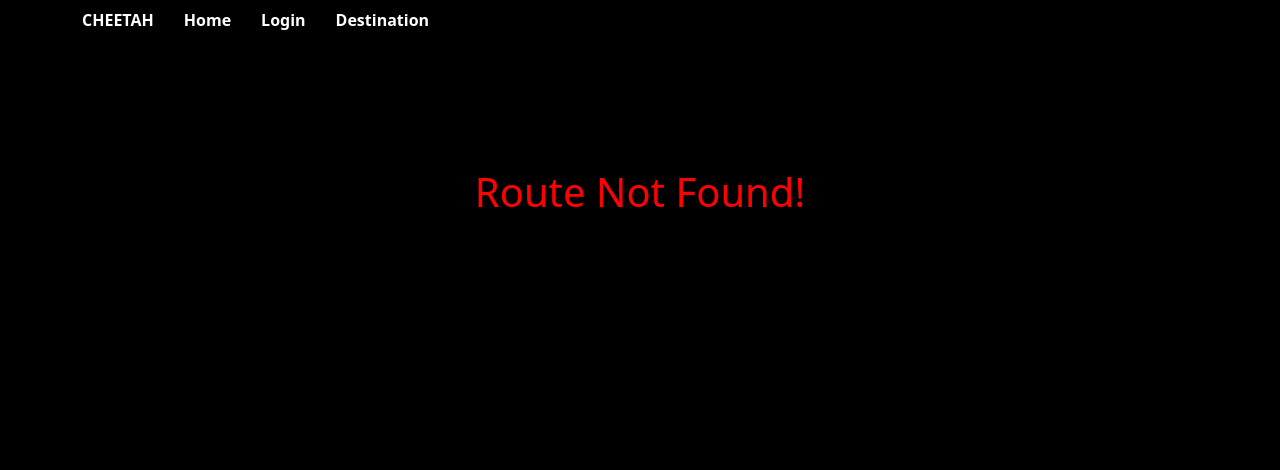
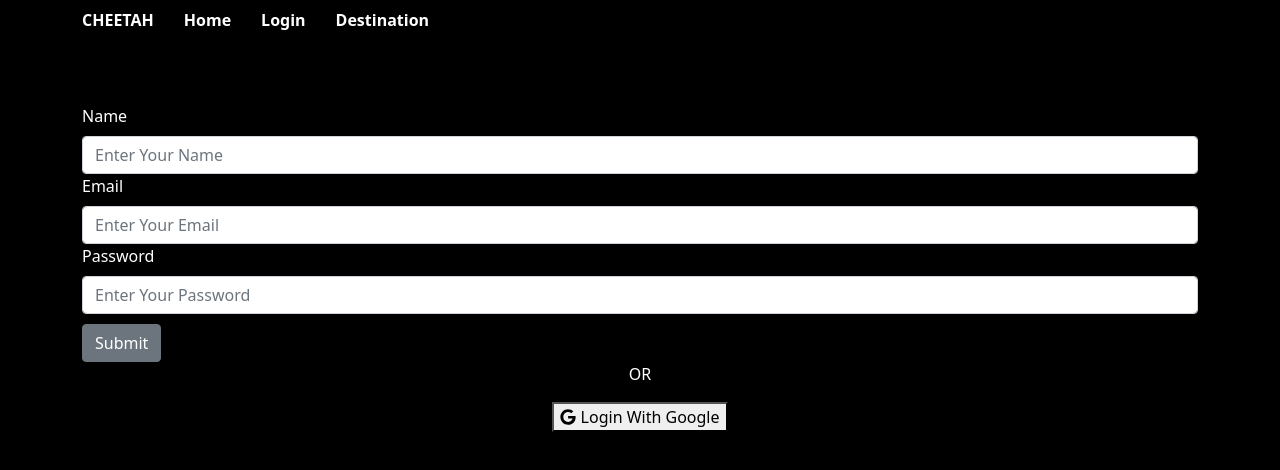
Before and after one commit to RahmanRakib9/CHEETAH, a React (Create React App) app: page /login in a window 1280 px wide. Before the commit this address had no page. Shown: the top 470 px of the page. Built offline with nearby package versions, Linux system fonts and the light colour scheme.

Commit message:
login form created

```diff
--- a/package.json
+++ b/package.json
@@ -4,12 +4,15 @@
   "private": true,
   "dependencies": {
     "@fortawesome/fontawesome-svg-core": "^1.2.36",
+    "@fortawesome/free-brands-svg-icons": "^5.15.4",
+    "@fortawesome/free-regular-svg-icons": "^5.15.4",
     "@fortawesome/free-solid-svg-icons": "^5.15.4",
     "@fortawesome/react-fontawesome": "^0.1.15",
     "@testing-library/jest-dom": "^5.11.4",
     "@testing-library/react": "^11.1.0",
     "@testing-library/user-event": "^12.1.10",
     "bootstrap": "^5.1.1",
+    "firebase": "^9.1.0",
     "react": "^17.0.2",
     "react-bootstrap": "^2.0.0-rc.0",
     "react-dom": "^17.0.2",
--- a/src/App.js
+++ b/src/App.js
@@ -10,6 +10,7 @@ import Book from "./components/Book/Book";
 import Header from './components/Header/Header';
 import Home from './components/Home/Home';
 import NotFound from './components/NotFound/NotFound'
+import Login from './components/Login/Login'
 
 const App = () => {
   return (
@@ -18,6 +19,7 @@ const App = () => {
       <Switch>
         <Route exact path='/' component={Home} />
         <Route path='/home' component={Home} />
+        <Route path='/login' component={Login} />
         <Route path='/book/:vehicleType' component={Book} />
         <Route path='*' component={NotFound} />
       </Switch>
--- /dev/null
+++ b/src/components/Login/FirebaseConfig.js
@@ -0,0 +1,9 @@
+const firebaseConfig = {
+     apiKey: "AIzaSyDlkCTJGoE6FI5YBejlOSh-fmJTbDnnZ4c",
+     authDomain: "ukulele-shop-ca741.firebaseapp.com",
+     projectId: "ukulele-shop-ca741",
+     storageBucket: "ukulele-shop-ca741.appspot.com",
+     messagingSenderId: "707260749266",
+     appId: "1:707260749266:web:a9d20456455490b189240b"
+};
+export default firebaseConfig;
--- a/src/components/Login/Login.js
+++ b/src/components/Login/Login.js
@@ -1,11 +1,66 @@
-import React from 'react';
+import React, { useState } from 'react';
+import firebase from 'firebase/compat/app';
+import { getAuth, signInWithPopup, GoogleAuthProvider } from "firebase/auth";
+import firebaseConfig from './FirebaseConfig';
+import { Form, Button, Container } from 'react-bootstrap';
+import { FontAwesomeIcon } from '@fortawesome/react-fontawesome'
+import { faGoogle } from '@fortawesome/free-brands-svg-icons';
+import '../../App.css'
+
+firebase.initializeApp(firebaseConfig);
+
 
 const Login = () => {
+
+     const [user, setUser] = useState({
+          userLogin: false,
+          userName: '',
+          userEmail: '',
+          userPhoto: ''
+     })
+
+     const GoogleSignIn = () => {
+          const provider = new GoogleAuthProvider();
+          const auth = getAuth();
+          signInWithPopup(auth, provider)
+               .then((res) => {
+                    const { displayName, email, photoURL } = res.user;
+                    setUser({
+                         userLogin: true,
+                         userName: displayName,
+                         userEmail: email,
+                         userPhoto: photoURL
+                    })
+               })
+     }
+
      return (
-          <div>
-               <h1>Thius is Login</h1>
+          <div style={{ marginTop: "5%" }}>
+               <Container >
+                    <Form style={{ color: 'white' }}>
+                         <Form.Label>Name</Form.Label>
+                         <Form.Control type="text" placeholder="Enter Your Name" />
+                         <Form.Label>Email</Form.Label>
+                         <Form.Control type="email" placeholder="Enter Your Email" />
+                         <Form.Label>Password</Form.Label>
+                         <Form.Control type="password" placeholder="Enter Your Password" />
+                         <Button variant='secondary' style={{ marginTop: "10px" }}>Submit</Button>
+                    </Form>
+               </Container>
+               <p style={{ textAlign: 'center', color: 'white' }}>OR</p>
+               <div className='d-flex justify-content-center align-items-center'>
+                    <button onClick={GoogleSignIn} ><FontAwesomeIcon icon={faGoogle} /> Login With Google</button>
+               </div>
           </div>
      );
 };
 
 export default Login;
+// <button onClick={GoogleSignIn}>Login With Google</button>
+// {
+//      user.userLogin && <div>
+//           <h1>How are you doing {user.userName} ?</h1>
+//           <img src={user.userPhoto} alt="" />
+//           <p>{user.userEmail}</p>
+//      </div>
+// }
```
Also changed, not shown: 2 other files (tests, documents, lock files or other folders).
